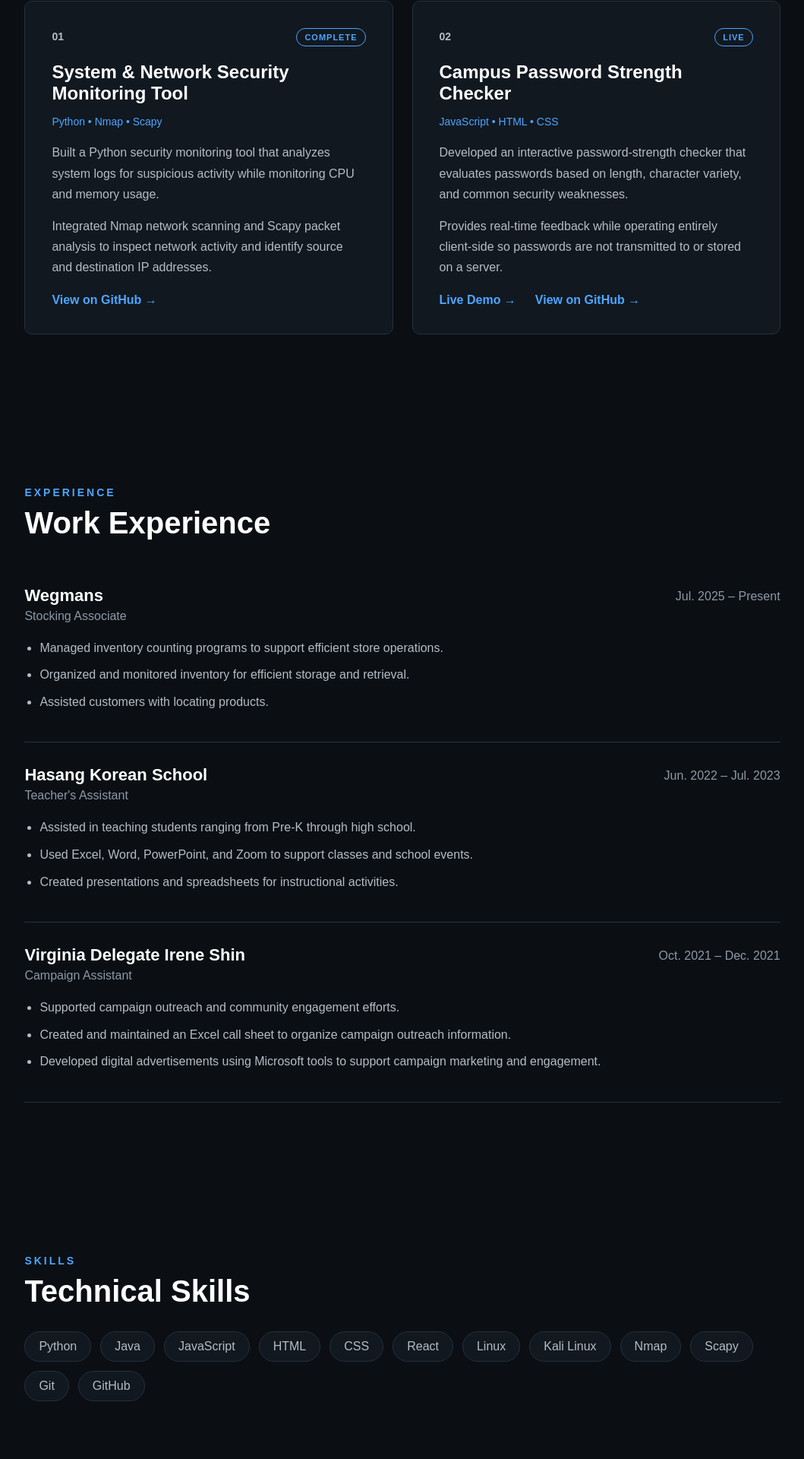
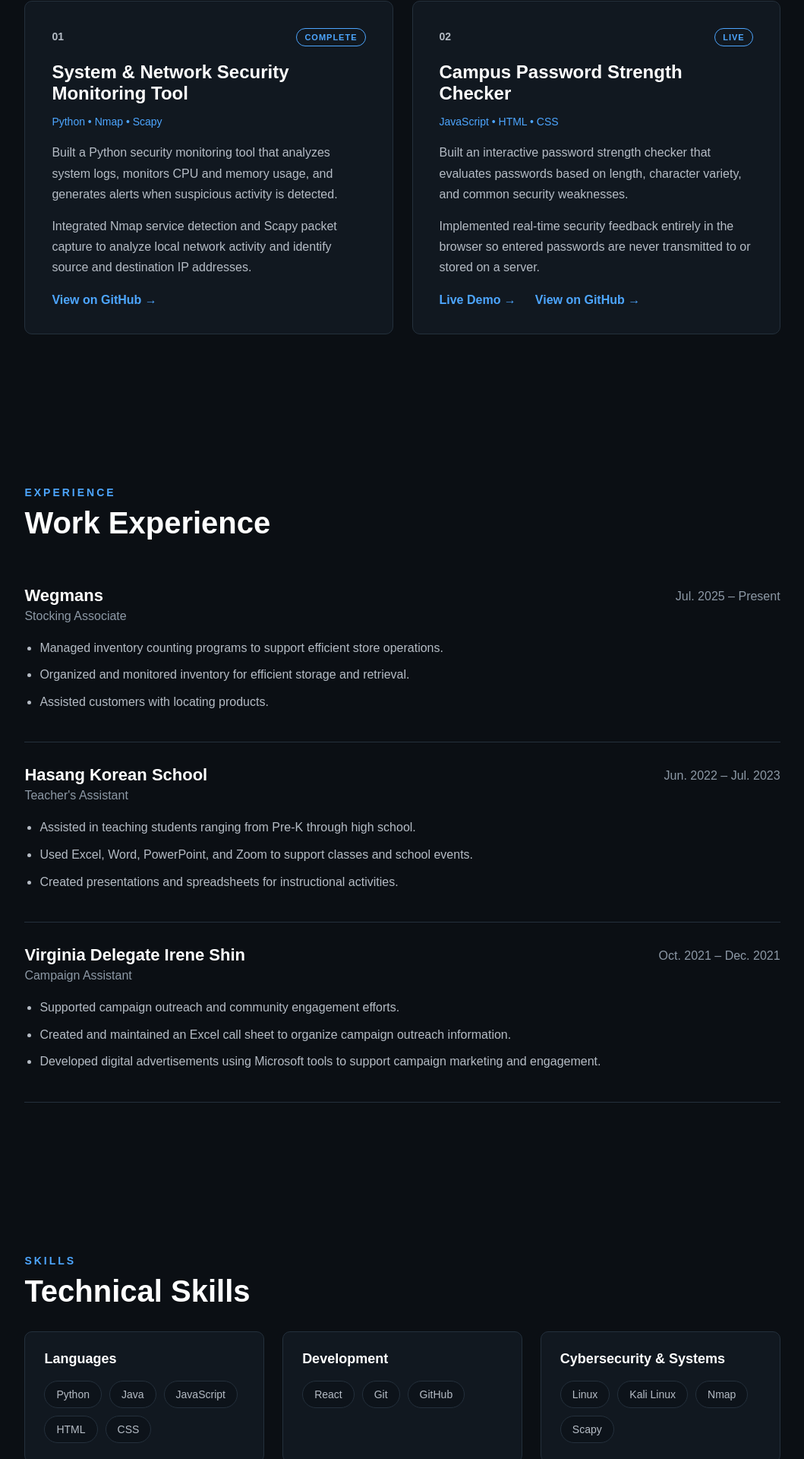
Before and after one commit to ekim23205/Cybersecurity-portfolio, a React (Vite) app: page / in a window 1280 px wide. Shown: the part 2162-4082 px from the top of the page at 76% size, without its empty margins (110-1169 px from the left). Built offline with nearby package versions, Linux system fonts and the light colour scheme.

Commit message:
Polish portfolio projects and skills

```diff
--- a/src/App.css
+++ b/src/App.css
@@ -407,32 +407,52 @@ nav h2 {
    SKILLS
 ================================ */
 
+.skill-categories {
+  display: grid;
+  grid-template-columns: repeat(3, minmax(0, 1fr));
+  gap: 24px;
+  margin-top: 30px;
+}
+
+.skill-category {
+  background-color: #111820;
+  border: 1px solid #24303c;
+  border-radius: 10px;
+  padding: 25px;
+  transition: 0.2s;
+}
+
+.skill-category:hover {
+  border-color: #4da6ff;
+  transform: translateY(-3px);
+}
+
+.skill-category h3 {
+  font-size: 18px;
+  margin-bottom: 18px;
+}
+
 .skills {
   display: flex;
   flex-wrap: wrap;
-  gap: 12px;
+  gap: 10px;
 }
 
 .skills span {
-  background-color: #111820;
-
+  background-color: #0d131a;
   border: 1px solid #24303c;
   border-radius: 20px;
-
-  padding: 10px 18px;
-
+  padding: 9px 15px;
   color: #b5bcc5;
-
+  font-size: 14px;
   transition: 0.2s;
 }
 
 .skills span:hover {
   border-color: #4da6ff;
   color: #4da6ff;
-
   transform: translateY(-2px);
 }
-
 
 /* ================================
    CONTACT
@@ -553,6 +573,14 @@ footer {
     grid-template-columns: 1fr;
   }
 
+  .skill-categories {
+    grid-template-columns: 1fr;
+  }
+
+  .skill-category {
+    padding: 20px;
+  }
+
   .card-header,
   .experience-heading {
     flex-direction: column;
--- a/src/App.jsx
+++ b/src/App.jsx
@@ -7,9 +7,9 @@ const projects = [
   technologies: "Python • Nmap • Scapy",
   status: "Complete",
   description:
-    "Built a Python security monitoring tool that analyzes system logs for suspicious activity while monitoring CPU and memory usage.",
+  "Built a Python security monitoring tool that analyzes system logs, monitors CPU and memory usage, and generates alerts when suspicious activity is detected.",
 details:
-    "Integrated Nmap network scanning and Scapy packet analysis to inspect network activity and identify source and destination IP addresses.",
+  "Integrated Nmap service detection and Scapy packet capture to analyze local network activity and identify source and destination IP addresses.",
   links: [
     {
       text: "View on GitHub →",
@@ -24,9 +24,9 @@ const projects = [
   technologies: "JavaScript • HTML • CSS",
   status: "Live",
   description:
-    "Developed an interactive password-strength checker that evaluates passwords based on length, character variety, and common security weaknesses.",
+  "Built an interactive password strength checker that evaluates passwords based on length, character variety, and common security weaknesses.",
 details:
-    "Provides real-time feedback while operating entirely client-side so passwords are not transmitted to or stored on a server.",
+  "Implemented real-time security feedback entirely in the browser so entered passwords are never transmitted to or stored on a server.",
   links: [
     {
       text: "Live Demo →",
@@ -378,20 +378,37 @@ function App() {
 
   <h2>Technical Skills</h2>
 
+  <div className="skill-categories">
+
+    <div className="skill-category">
+      <h3>Languages</h3>
       <div className="skills">
-
         <span>Python</span>
         <span>Java</span>
         <span>JavaScript</span>
         <span>HTML</span>
         <span>CSS</span>
+      </div>
+    </div>
+
+    <div className="skill-category">
+      <h3>Development</h3>
+      <div className="skills">
         <span>React</span>
+        <span>Git</span>
+        <span>GitHub</span>
+      </div>
+    </div>
+
+    <div className="skill-category">
+      <h3>Cybersecurity & Systems</h3>
+      <div className="skills">
         <span>Linux</span>
         <span>Kali Linux</span>
         <span>Nmap</span>
         <span>Scapy</span>
-            <span>Git</span>
-            <span>GitHub</span>
+      </div>
+    </div>
 
   </div>
 
```
Lines whose indentation alone changed are shown as unchanged.
